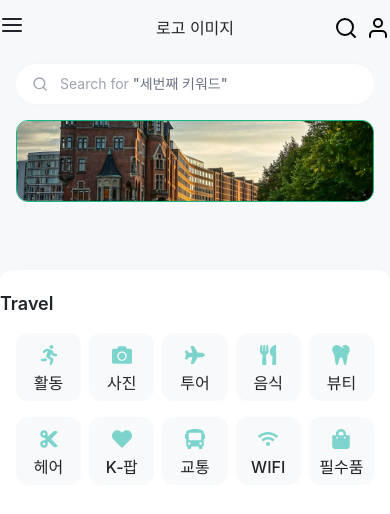
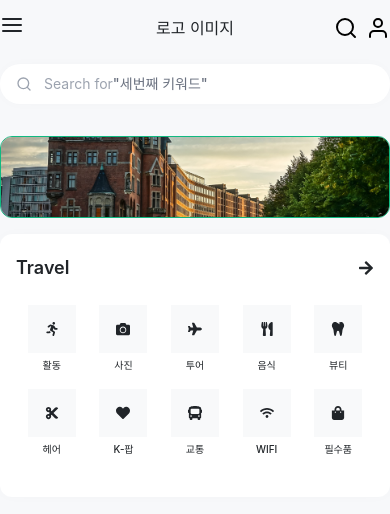
Before and after one commit to goawmfhfl/responsive-clone, a React (Vite) app: page / in a window 390 px wide. Shown: the top 514 px of the page. Built offline with nearby package versions, Linux system fonts and the light colour scheme.

Commit message:
feat: 반응형 대비 아이콘 생성 완료

```diff
--- a/src/components/CategorySection/TravelContainer/CategoryList.tsx
+++ b/src/components/CategorySection/TravelContainer/CategoryList.tsx
@@ -11,7 +11,9 @@ import {
   FaBus,
   FaWifi,
   FaShoppingBag,
+  FaArrowRight,
 } from "react-icons/fa";
+import { Link } from "react-router-dom";
 
 const CategoryList = () => {
   const categories = [
@@ -31,16 +33,25 @@ const CategoryList = () => {
     <Container>
       <HeaderRow>
         <Title>Travel</Title>
+        <ArrowRight>
+          <FaArrowRight />
+        </ArrowRight>
       </HeaderRow>
       <Grid>
         {categories.map((category) => {
           const IconComponent = category.icon;
           return (
             <Card key={category.name}>
-              <IconWrapper>
-                <IconComponent />
-              </IconWrapper>
-              <CardText>{category.name}</CardText>
+              <Link to={`/category/${category.name}`}>
+                <IconContainer>
+                  <IconWrapper>
+                    <IconBox>
+                      <IconComponent />
+                    </IconBox>
+                    <CardText>{category.name}</CardText>
+                  </IconWrapper>
+                </IconContainer>
+              </Link>
             </Card>
           );
         })}
@@ -63,26 +74,52 @@ const Container = styled.div`
 
 const HeaderRow = styled.div`
   display: flex;
+  -webkit-box-pack: justify;
+  justify-content: space-between;
+  -webkit-box-align: center;
   align-items: center;
-  gap: 0.5rem;
+  margin: 0px 1rem;
 `;
 
+const ArrowRight = styled.div`
+  display: flex;
+  align-items: center;
+  justify-content: center;
+
+  @media (min-width: ${theme.breakpoints.desktop}) {
+    svg {
+      min-width: 1.25rem;
+      width: 1.25rem;
+      max-width: 1.25rem;
+      min-height: 1.25rem;
+      height: 1.25rem;
+      max-height: 1.25rem;
+    }
+  }
+
+  svg {
+    min-width: 1rem;
+    width: 1rem;
+    max-width: 1rem;
+    min-height: 1rem;
+    height: 1rem;
+    max-height: 1rem;
+  }
+`;
 const Title = styled.h2`
   font-size: ${theme.fontSize.lg};
   font-weight: ${theme.fontWeight.semibold};
 `;
 
 const Grid = styled.ul`
+  overflow: visible;
   display: grid;
+  row-gap: 1rem;
   grid-template-columns: repeat(5, 1fr);
-  gap: 0.5rem;
-
-  overflow: visible;
-  row-gap: 1rem;
   margin: 0px 1rem;
 
   @media (min-width: ${theme.breakpoints.tablet}) {
-    gap: 0.5rem;
+    column-gap: 0px;
     grid-template-columns: repeat(10, 1fr);
   }
 `;
@@ -94,7 +131,6 @@ const Card = styled.li`
   align-items: center;
   text-align: center;
   border-radius: 0.75rem;
-  background: ${theme.colors.background.secondary};
   font-size: ${theme.fontSize.sm};
   padding: 0.5rem;
   position: relative;
@@ -105,36 +141,53 @@ const Card = styled.li`
   }
 `;
 
+const IconContainer = styled.div`
+  display: flex;
+  flex-direction: column;
+`;
+
 const IconWrapper = styled.div`
-  position: absolute;
-  top: 0.75rem;
-  left: 50%;
-  transform: translateX(-50%);
+  display: inline-block;
+  vertical-align: middle;
+  text-align: center;
+
+  @media (min-width: ${theme.breakpoints.desktop}) {
+    gap: 0.5rem;
+    min-width: 3rem;
+    width: 3rem;
+    max-width: 3rem;
+    min-height: 3rem;
+    height: 3rem;
+    max-height: 3rem;
+  }
+`;
+
+const IconBox = styled.div`
+  width: 3rem;
+  height: 3rem;
+  background: ${theme.colors.background.secondary};
   display: flex;
   align-items: center;
   justify-content: center;
-  color: ${theme.colors.brand.primary};
-  font-size: 1.25rem;
-  @media (min-width: ${theme.breakpoints.tablet}) {
-    top: 0.5rem;
-    font-size: 1.125rem;
-  }
 `;
 
 const CardText = styled.span`
-  position: absolute;
-  bottom: 0.5rem;
-  left: 50%;
-  transform: translateX(-50%);
-  width: calc(100% - 1rem);
   font-size: ${theme.fontSize.base};
   font-weight: ${theme.fontWeight.medium};
   line-height: 1.2;
 
+  @media (min-width: ${theme.breakpoints.desktop}) {
+    font-size: 0.875rem;
+    line-height: 1.3125rem;
+  }
+
   @media (min-width: ${theme.breakpoints.tablet}) {
-    font-size: ${theme.fontSize.xs};
-    bottom: 0.375rem;
+    font-size: 0.75rem;
+    line-height: 1.125rem;
   }
+
+  font-size: 0.625rem;
+  line-height: 0.9375rem;
 `;
 
 export default CategoryList;
--- a/src/components/HeroSection/PromotionalBanner.tsx
+++ b/src/components/HeroSection/PromotionalBanner.tsx
@@ -71,6 +71,8 @@ const BannerContainer = styled.div`
   overflow: hidden;
   position: relative;
 
+  margin: 1rem 0px;
+
   .swiper {
     width: 100%;
     height: 100%;
--- a/src/components/HeroSection/TabletHeroSection.tsx
+++ b/src/components/HeroSection/TabletHeroSection.tsx
@@ -35,7 +35,7 @@ const TabletHeroSection = () => {
         </SearchIcon>
         <SearchTextContainer>
           <SearchText>
-            Search for{" "}
+            Search for
             <AnimatedText key={currentSearchIndex}>
               "{searchSuggestions[currentSearchIndex]}"
             </AnimatedText>
--- a/src/components/HeroSection/index.tsx
+++ b/src/components/HeroSection/index.tsx
@@ -2,7 +2,6 @@ import { useMediaQuery } from "react-responsive";
 import Tablet from "./TabletHeroSection";
 import Desktop from "./DesktopHeroSection";
 import styled from "styled-components";
-import { theme } from "styles/theme";
 import PromotionalBanner from "./PromotionalBanner";
 
 const HeroSection = () => {
@@ -16,14 +15,6 @@ const HeroSection = () => {
   );
 };
 
-const Container = styled.div`
-  @media (max-width: ${theme.breakpoints.desktop}) {
-    margin-bottom: 4.25rem;
-  }
-
-  @media (max-width: ${theme.breakpoints.tablet}) {
-    padding: 0px 1rem;
-  }
-`;
+const Container = styled.div``;
 
 export default HeroSection;
```
Also changed, not shown: src/components/CategorySection/TravelContainer/Index.tsx (+0 -12 lines).
